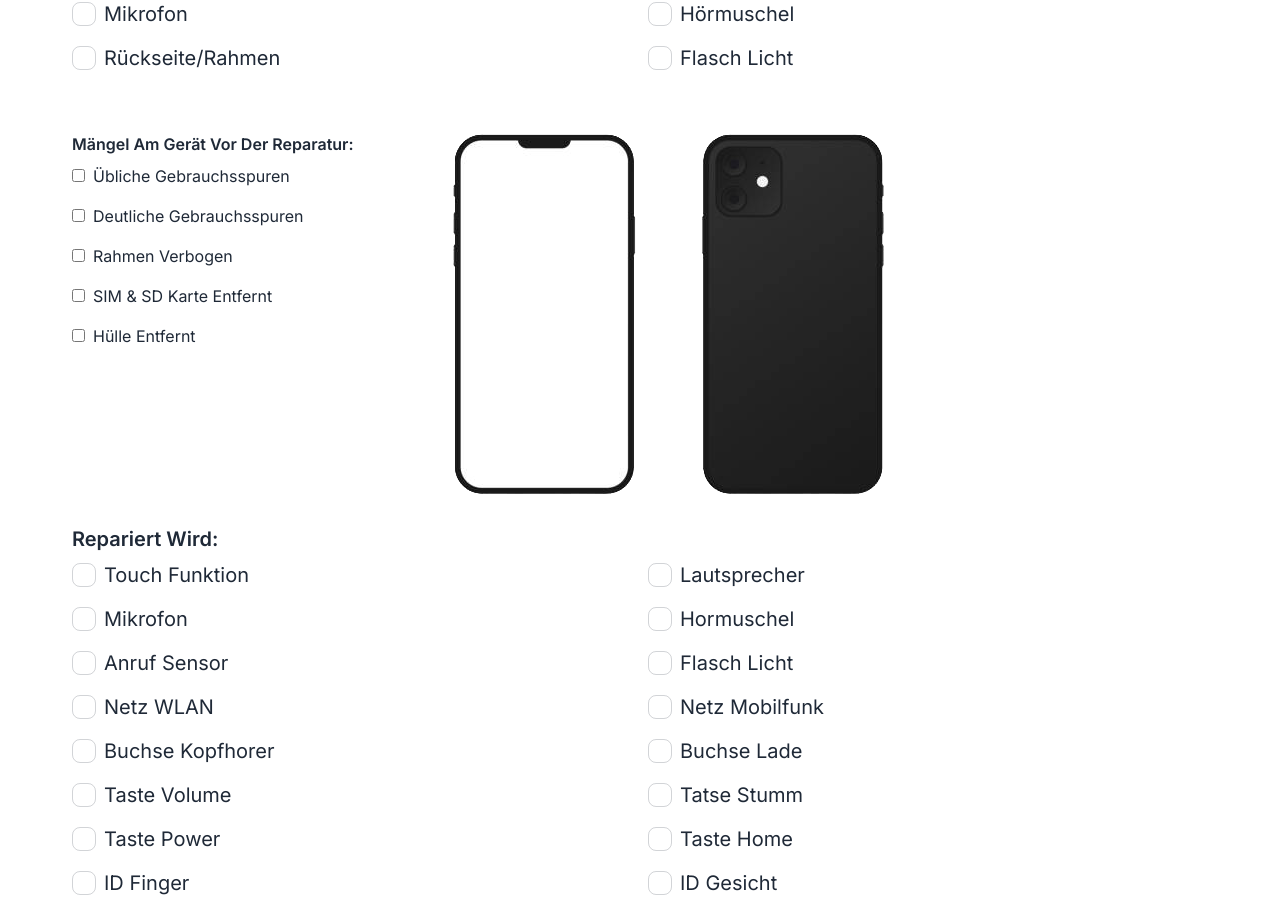
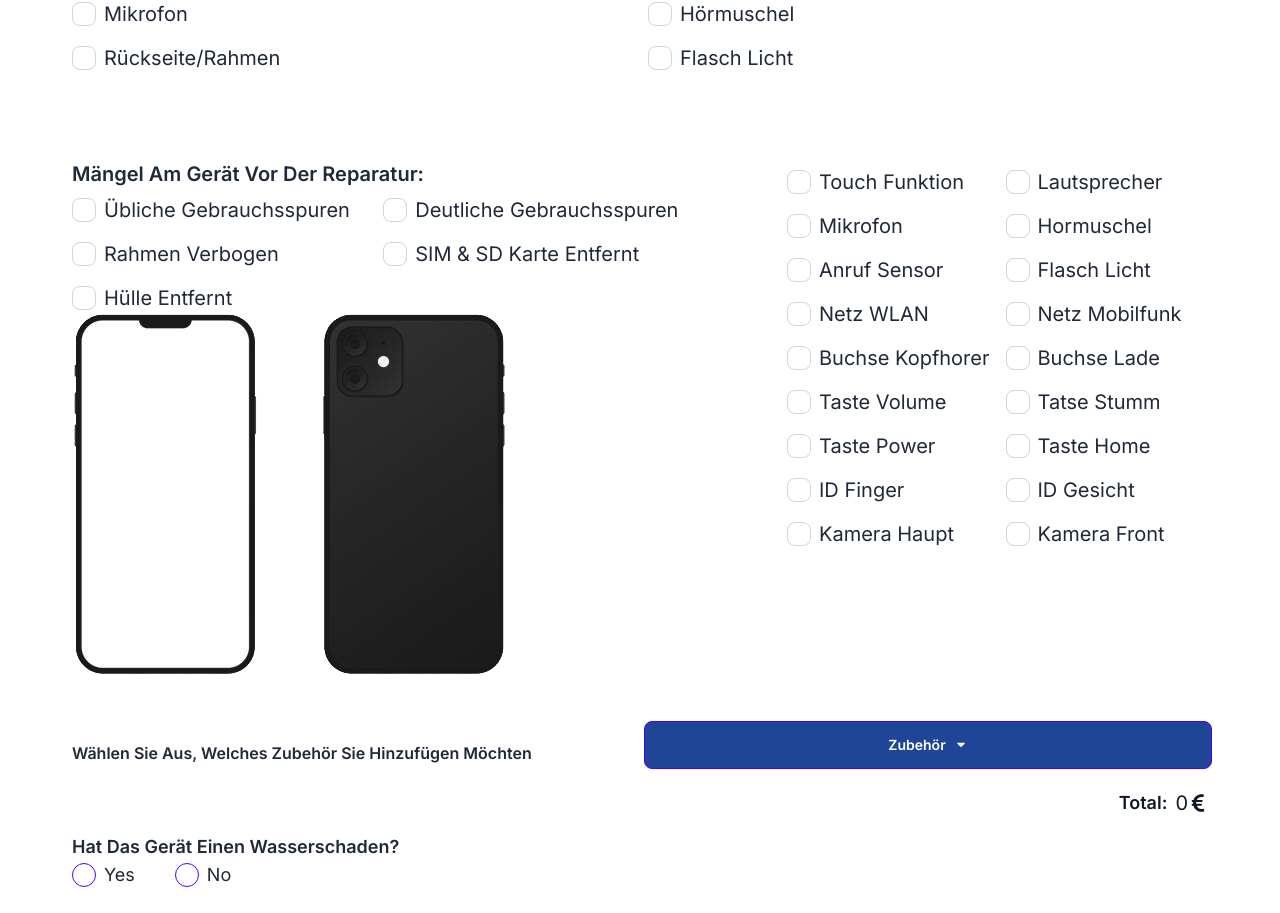
Before and after one commit to MuhEid/phoneytech-form, a Next.js app: page /form in a window 1280 px wide. Shown: the part 1095-2008 px from the top of the page. Built offline with nearby package versions, Linux system fonts and the light colour scheme.

Commit message:
feat: split the repairs into three pars each one has its own job

```diff
--- a/src/components/Form.tsx
+++ b/src/components/Form.tsx
@@ -17,7 +17,7 @@ type FormProps = {
     handleNoneInputFields: (data: { name: string; value: any }) => void;
     formData: FormData;
 };
-const repairListOne = [
+const repairsWillBeMade = [
     "diagnose",
     "software",
     "wasserschaden",
@@ -29,7 +29,7 @@ const repairListOne = [
     "Rückseite/Rahmen",
     "flasch Licht",
 ];
-const repairListTwo = [
+const testBeforeRepair = [
     "touch funktion",
     "lautsprecher",
     "mikrofon",
@@ -50,6 +50,14 @@ const repairListTwo = [
     "kamera front",
 ];
 
+const deviceItemsBeforeRepair = [
+    "Übliche Gebrauchsspuren",
+    "Deutliche Gebrauchsspuren",
+    "Rahmen verbogen",
+    "SIM & SD Karte entfernt",
+    "Hülle Entfernt",
+];
+
 export default function Form({
     onSubmit,
     handleInput,
@@ -60,8 +68,8 @@ export default function Form({
     const [waterDamageSelected, setWaterDamageSelected] = useState<string | null>(null);
     const [deposit, setDeposit] = useState<number>(0);
     const [selectedRepairs, setSelectedRepairs] = useState({
-        repairListOne: [] as string[],
-        repairListTwo: [] as string[],
+        repairsWillBeMade: [] as string[],
+        testBeforeRepair: [] as string[],
     });
     const [selectedAccessories, setSelectedAccessories] = useState<
         { name: string; price: number }[]
@@ -184,8 +192,8 @@ export default function Form({
                         <InputField
                             label="IMEI/SN"
                             type="text"
-                            name="landline"
-                            value={formData.landline}
+                            name="serialNumber"
+                            value={formData.serialNumber}
                             onChange={handleInput}
                             placeholder="123456"
                         />
@@ -244,55 +252,33 @@ export default function Form({
                     {/* <PatternLock /> */}
                 </div>
                 <RepairsToBeMade
-                    repairOptions={repairListOne}
+                    repairOptions={repairsWillBeMade}
                     onRepairsChange={handleSelectedRepairs}
-                    fieldName="repairListOne"
+                    fieldName="repairsWillBeMade"
+                    header="Repariert wird:"
                 />
             </div>
             {/* third section */}
             <div className="mt-5">
-                <div className="my-4 flex flex-col md:flex-row">
-                    <div className="w-full md:w-1/3">
-                        <p className="font-semibold">Mängel am Gerät vor der Reparatur:</p>
-                        <div className="grid grid-cols-1  gap-4 mt-2">
-                            <label className="flex items-center">
-                                <input
-                                    type="checkbox"
-                                    name="üblicheGebrauchsspuren"
-                                    className="mr-2"
-                                />
-                                Übliche Gebrauchsspuren
-                            </label>
-                            <label className="flex items-center">
-                                <input
-                                    type="checkbox"
-                                    name="deutlicheGebrauchsspuren"
-                                    className="mr-2"
-                                />
-                                Deutliche Gebrauchsspuren
-                            </label>
-                            <label className="flex items-center">
-                                <input type="checkbox" name="rahmenVerbogen" className="mr-2" />
-                                Rahmen verbogen
-                            </label>
-                            <label className="flex items-center">
-                                <input type="checkbox" name="simEntfernt" className="mr-2" />
-                                SIM & SD Karte entfernt
-                            </label>
-                            <label className="flex items-center">
-                                <input type="checkbox" name="antenneEntfernt" className="mr-2" />
-                                Hülle Entfernt
-                            </label>
-                        </div>
+                <div className="my-4 w-full justify-between flex flex-col md:flex-row">
+                    <div>
+                        <RepairsToBeMade
+                            repairOptions={deviceItemsBeforeRepair}
+                            onRepairsChange={handleSelectedRepairs}
+                            fieldName="deviceItemsBeforeRepair"
+                            header="Mängel am Gerät vor der Reparatur:"
+                        />
+
+                        <DeviceMockup className="my-5 md:my-0" />
                     </div>
 
-                    <DeviceMockup className="my-5 md:my-0" />
+                    <RepairsToBeMade
+                        repairOptions={testBeforeRepair}
+                        onRepairsChange={handleSelectedRepairs}
+                        fieldName="testBeforeRepair"
+                        header=""
+                    />
                 </div>
-                <RepairsToBeMade
-                    repairOptions={repairListTwo}
-                    onRepairsChange={handleSelectedRepairs}
-                    fieldName="repairListTwo"
-                />
 
                 <div className="">
                     <div className="mt-4">
--- a/src/components/form-components/RepairsToBeMade.tsx
+++ b/src/components/form-components/RepairsToBeMade.tsx
@@ -5,9 +5,15 @@ type RepairsToBeMadeProps = {
     repairOptions: string[]; // Generic list of options passed as a prop
     onRepairsChange: (selectedItems: string[], fieldName: string) => void; // Add fieldName to track multiple usages
     fieldName: string; // Add fieldName to identify this group of checkboxes
+    header: string;
 };
 
-function RepairsToBeMade({ repairOptions, onRepairsChange, fieldName }: RepairsToBeMadeProps) {
+function RepairsToBeMade({
+    repairOptions,
+    onRepairsChange,
+    fieldName,
+    header,
+}: RepairsToBeMadeProps) {
     const [checkedRepairs, setCheckedRepairs] = useState<string[]>([]);
 
     const handleCheckboxChange = (event: React.ChangeEvent<HTMLInputElement>) => {
@@ -24,7 +30,7 @@ function RepairsToBeMade({ repairOptions, onRepairsChange, fieldName }: RepairsT
 
     return (
         <div className="mt-7">
-            <p className="text-xl mb-2 font-semibold">Repariert wird:</p>
+            <p className="text-xl mb-2 font-semibold">{header}</p>
             <div className="grid grid-cols-2 gap-4 mt-2 capitalize">
                 {repairOptions.map((repair) => (
                     <CheckboxField
```
